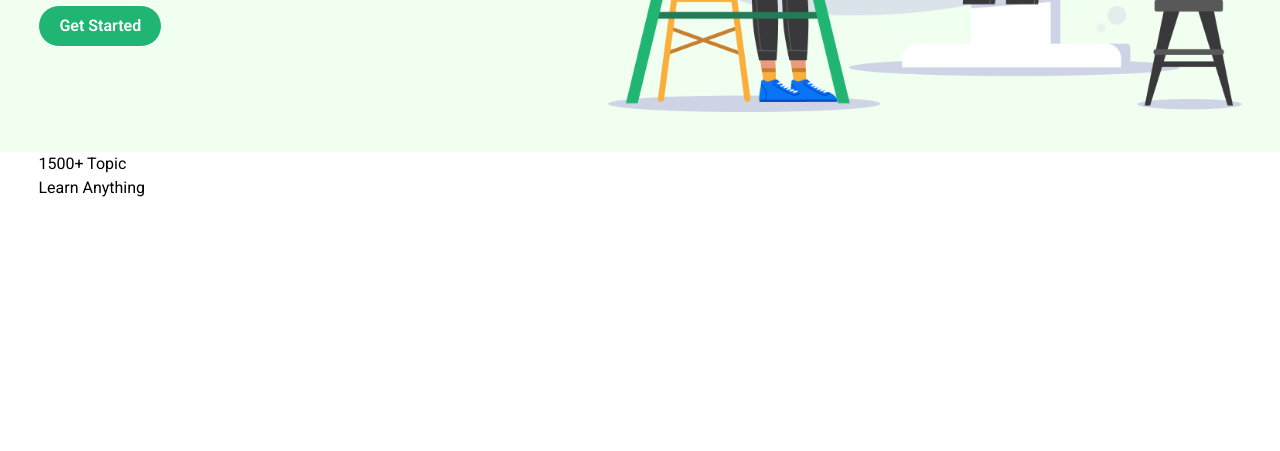
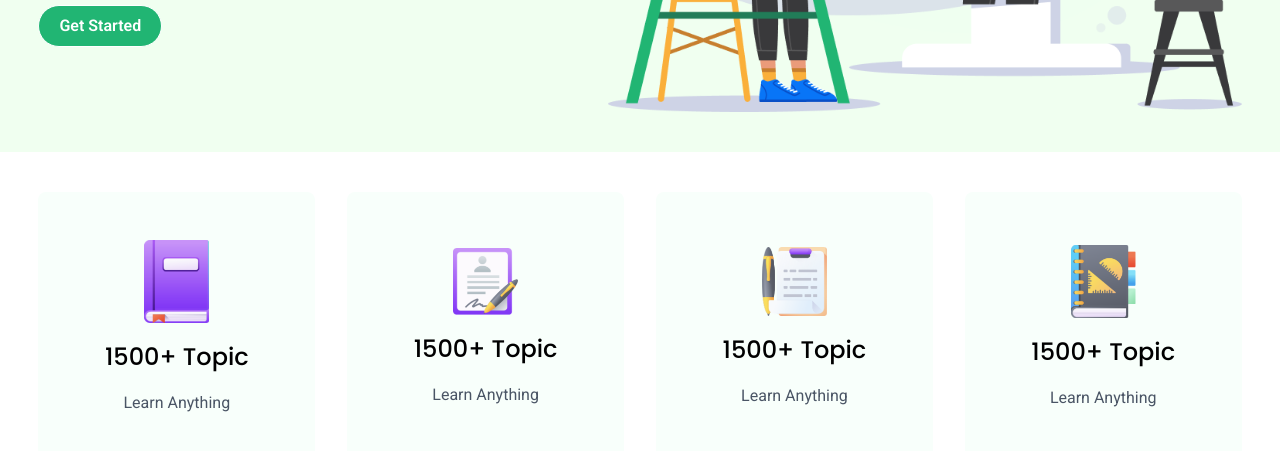
Before and after one commit to mdrijoanmaruf/PH-Task-E-School, a plain HTML site: page index.html in a window 1280 px wide. Shown: the part 415-866 px from the top of the page. Before the commit the page ends 800 px from the top, so only its background shows below. Drawn offline with nearby package versions, Linux system fonts and the light colour scheme.

Commit message:
added antther section

```diff
--- a/index.html
+++ b/index.html
@@ -70,13 +70,34 @@
 
         <!-- Topics Section -->
          <section>
-            <div>
-                <div>
-                    <div>
-                        <img src="" alt="">
+            <div class="grid md:grid-cols-4 gap-8 mt-10">
+                <div class="flex flex-col justify-center items-center gap-4 bg-[#F8FFFB] p-12 rounded-lg hover:bg-white hover:shadow-xl">
+                    <div class="w-[65px]">
+                        <img src="ICON/book.png" alt="">
                     </div>
-                    <h2>1500+ Topic</h2>
-                    <p>Learn Anything</p>
+                    <h2 class="font-[500] text-[24px] pop">1500+ Topic</h2>
+                    <p class="text-gray-600">Learn Anything</p>
+                </div>
+                <div class="flex flex-col justify-center items-center gap-4 bg-[#F8FFFB] p-12 rounded-lg hover:bg-white hover:shadow-xl">
+                    <div class="w-[65px]">
+                        <img src="ICON/Student.png" alt="">
+                    </div>
+                    <h2 class="font-[500] text-[24px] pop">1500+ Topic</h2>
+                    <p class="text-gray-600">Learn Anything</p>
+                </div>
+                <div class="flex flex-col justify-center items-center gap-4 bg-[#F8FFFB] p-12 rounded-lg hover:bg-white hover:shadow-xl">
+                    <div class="w-[65px]">
+                        <img src="ICON/Test.png" alt="">
+                    </div>
+                    <h2 class="font-[500] text-[24px] pop">1500+ Topic</h2>
+                    <p class="text-gray-600">Learn Anything</p>
+                </div>
+                <div class="flex flex-col justify-center items-center gap-4 bg-[#F8FFFB] p-12 rounded-lg hover:bg-white hover:shadow-xl">
+                    <div class="w-[65px]">
+                        <img src="ICON/Students.png" alt="">
+                    </div>
+                    <h2 class="font-[500] text-[24px] pop">1500+ Topic</h2>
+                    <p class="text-gray-600">Learn Anything</p>
                 </div>
             </div>
          </section>
```
